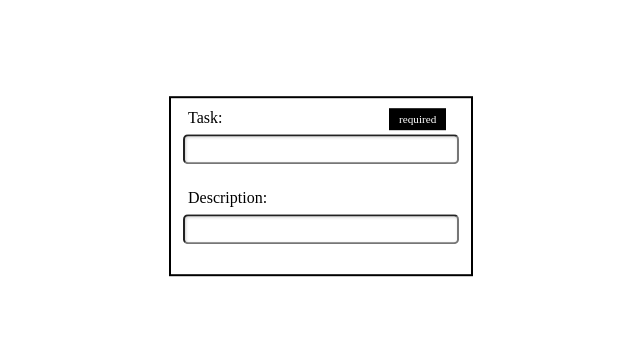
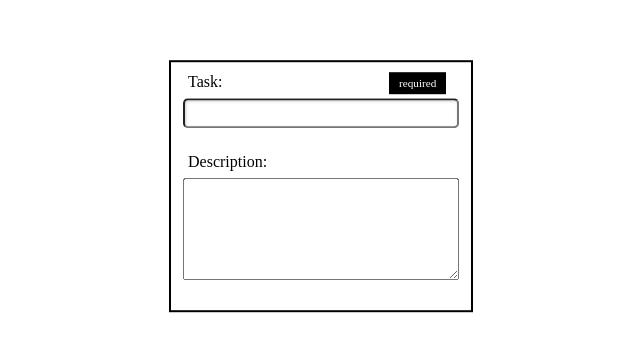
Before and after one commit to ralphorteza/odin-todo, a website with bundled scripts: page dist/index.html in a window 1280 px wide. Shown: the part 214-566 px from the top of the page, without its empty margins (319-959 px from the left). Built offline with nearby package versions, Linux system fonts and the light colour scheme.

Commit message:
Add description textarea in form

```diff
--- a/src/index.js
+++ b/src/index.js
@@ -9,10 +9,10 @@ const makeForm = () => {
   const fieldset = document.createElement('fieldset');
   formContainer.append(fieldset);
 
-  const taskTitle = createInputAndLabel("task-title", "Task", "text", true);
+  const taskTitle = createInputAndLabel("task-title", "Task", "input", true);
   fieldset.append(taskTitle);
 
-  const taskDesc = createInputAndLabel("task-desc", "Description", "text", false);
+  const taskDesc = createInputAndLabel("task-desc", "Description", "textarea", false);
   fieldset.append(taskDesc);
 
   return formContainer;
@@ -31,7 +31,7 @@ const createInputAndLabel = (id, labelText, inputType, booleanValue) => {
   label.innerText = `${_text}: `;
   pairContainer.append(label);
 
-  const input = document.createElement('input');
+  const input = document.createElement(_type);
   input.setAttribute('id', _id);
   input.setAttribute('name', _id);
   input.required = _flag;
--- a/src/style.css
+++ b/src/style.css
@@ -102,6 +102,7 @@ button, label, input {
   height: 30px;
 }
 
+
 input {
   box-shadow: inset 1px 1px 3px #ccc;
   border-radius: 5px;
@@ -125,3 +126,10 @@ input:required + span::after{
   top: -26px;
   left: -70px;
 }
+
+#task-desc {
+  margin: 0;
+  padding: 0;
+  width: 274px;
+  height: 100px;
+}
```
Also changed, not shown: dist/main.js.
